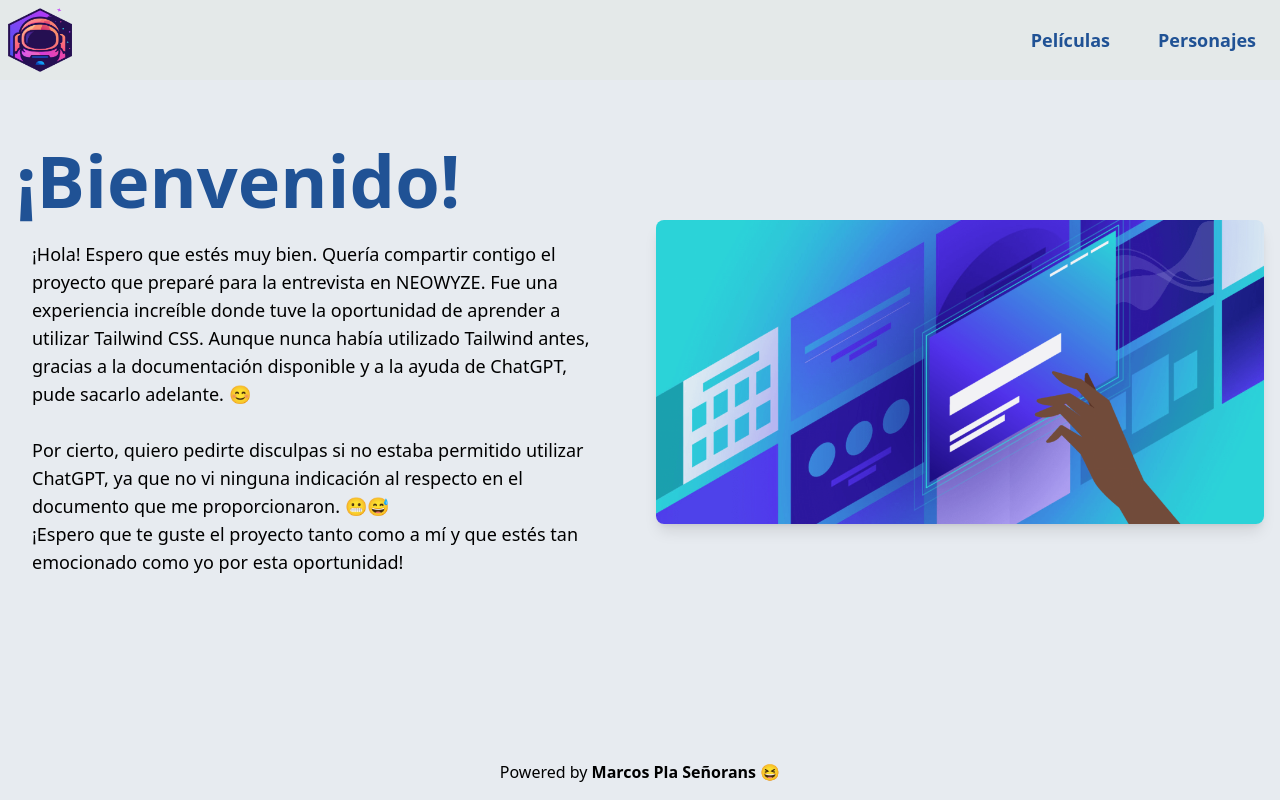
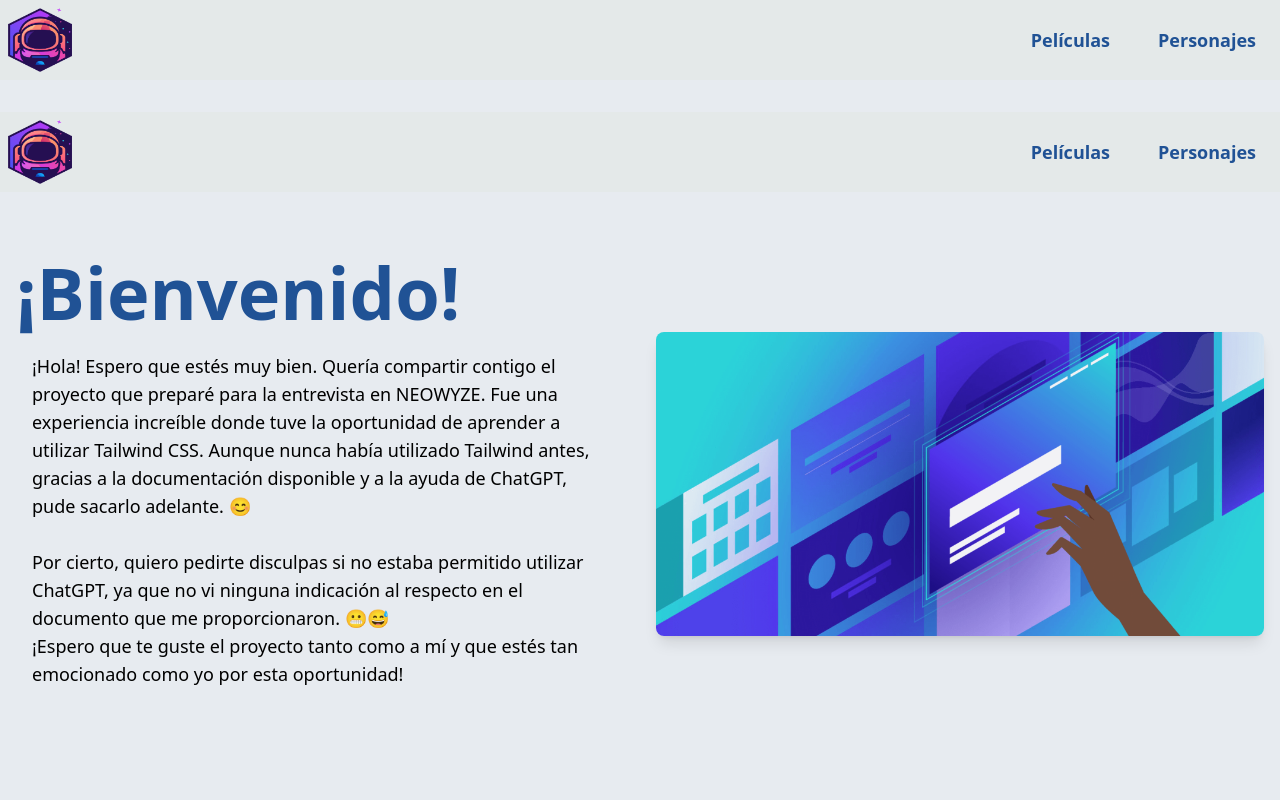
Before and after one commit to marcospla02/Prueba-tecnica-NEOWYZE, a Next.js app: page / in a window 1280 px wide. Shown: the top 800 px of the page. Built offline with nearby package versions, Linux system fonts and the light colour scheme.

Commit message:
Refactor(-): Component Layout in the body

```diff
--- a/src/app/layout.tsx
+++ b/src/app/layout.tsx
@@ -1,5 +1,6 @@
 import type { Metadata } from "next";
 import "./globals.css";
+import LayoutMain from "@/components/layout";
 
 export const metadata: Metadata = {
   title: "Challenge-NEOWYZE",
@@ -14,7 +15,9 @@ export default function RootLayout({
   return (
     <html lang="en">
       <body>
-        <main>{children}</main>
+        <LayoutMain>
+          <main>{children}</main>
+        </LayoutMain>
       </body>
     </html>
   );
```
